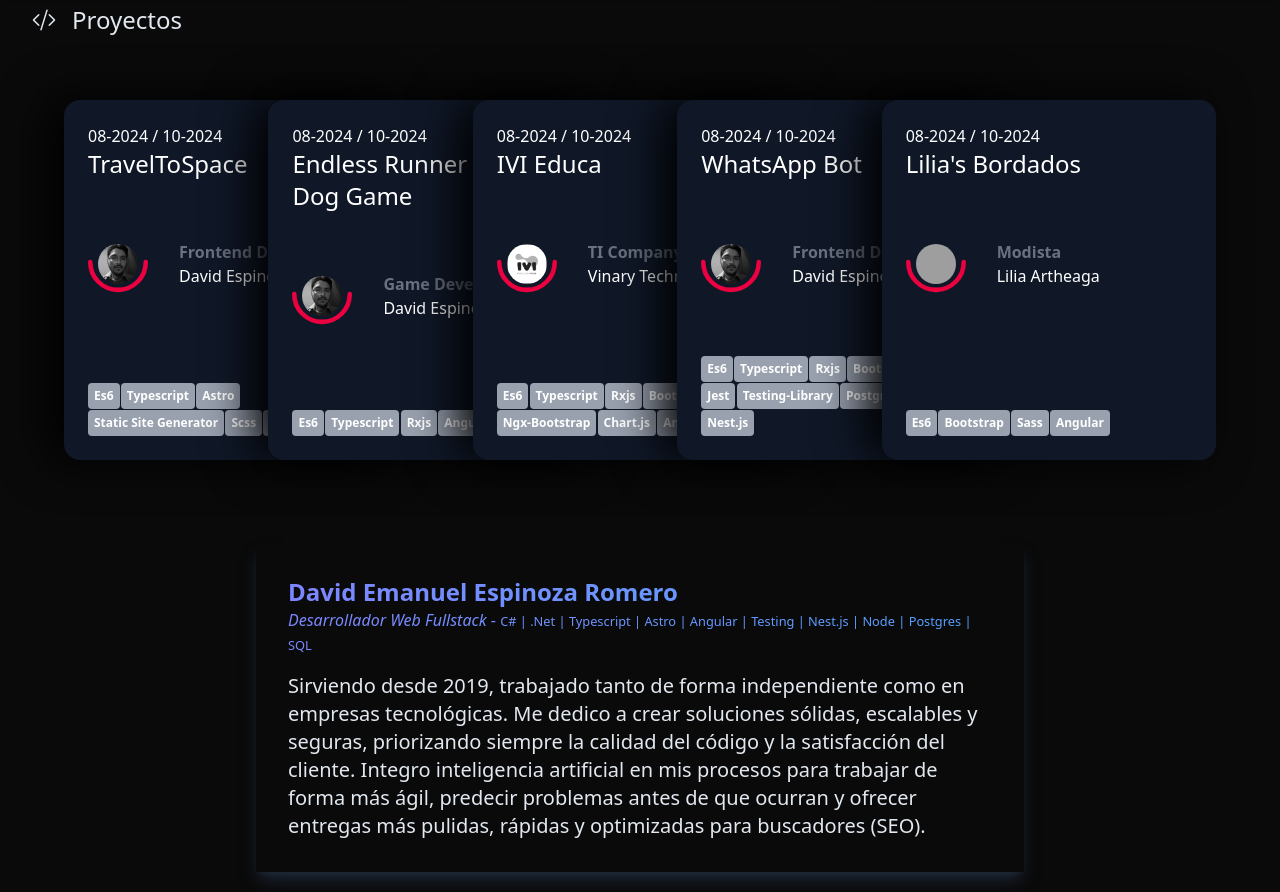
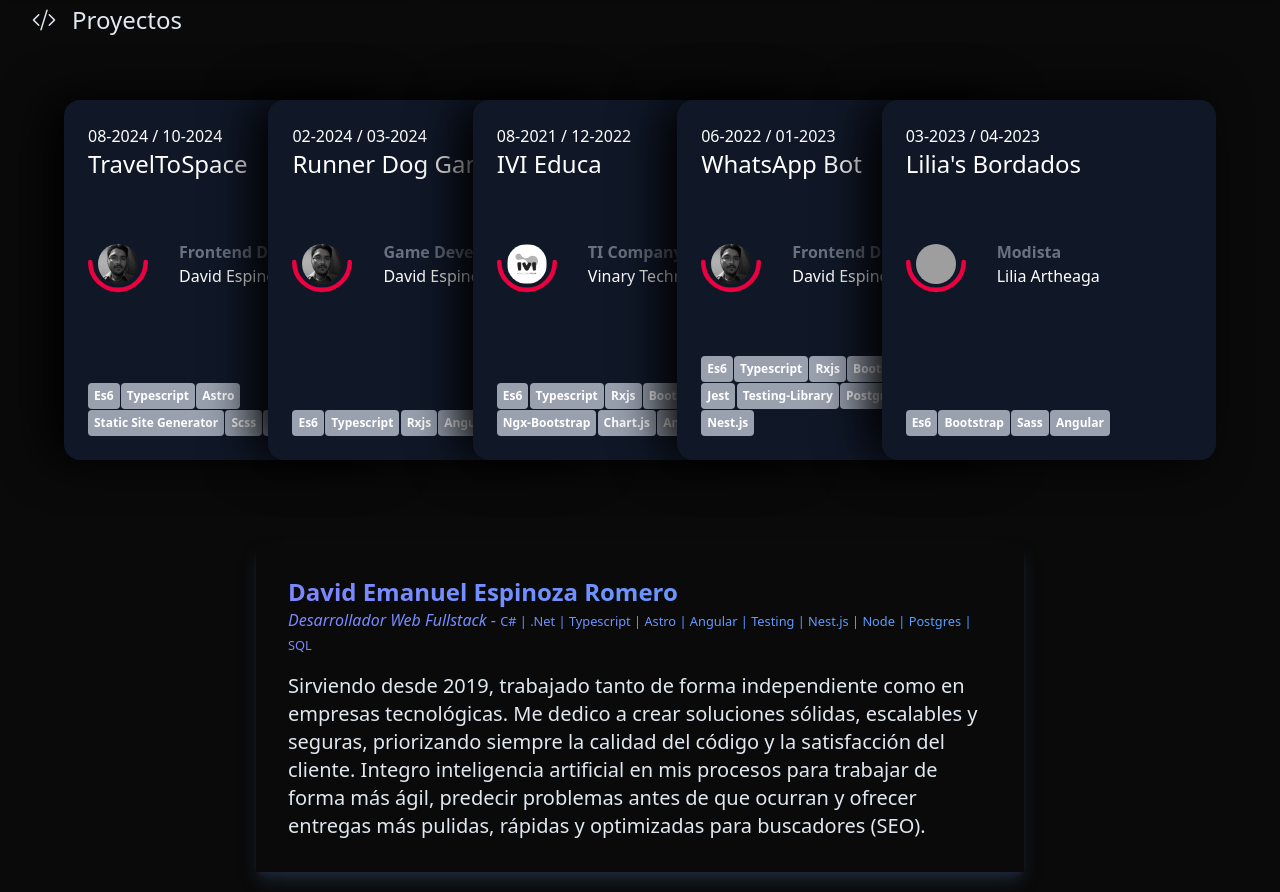
Before and after one commit to DavidEspinozaRomero/DeerTechServices, an Astro site: page / in a window 1280 px wide. Shown: the part 1920-2812 px from the top of the page. Built offline with nearby package versions, Linux system fonts and the light colour scheme; Astro itself is replaced by a stand-in of ours; grey boxes are pictures that could not be loaded.

Commit message:
update Card-Stack-List component to rename "Endless Runner Dog Game" to "Runner Dog Game" and dynamically display the card date

```diff
--- a/src/components/Card-Stack-List.astro
+++ b/src/components/Card-Stack-List.astro
@@ -23,7 +23,7 @@
       ],
     },
     {
-      title: "Endless Runner Dog Game",
+      title: "Runner Dog Game",
       href: "https://endlessrunnerdog.netlify.app",
       date: "02-2024 / 03-2024",
       author: "David Espinoza Romero",
@@ -89,7 +89,7 @@
     "
       >
         <header class="">
-          <p>08-2024 / 10-2024</p>
+          <p>{card.date}</p>
           <h2 class="text-2xl hover:bg-clip-text hover:text-transparent hover:bg-linear-to-r from-amber-500 to-rose-600">
             <a href={card.href} target="_blank" rel="noopener noreferrer">
               {card.title}
```
